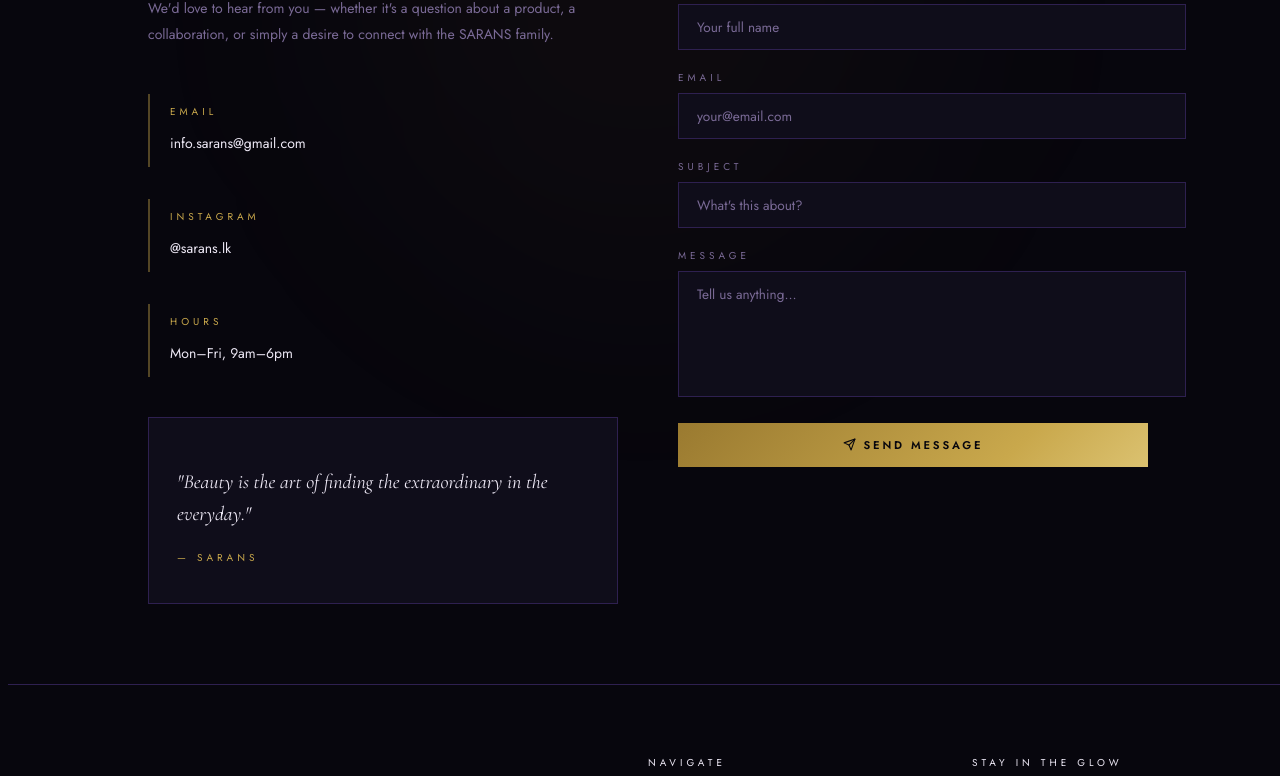
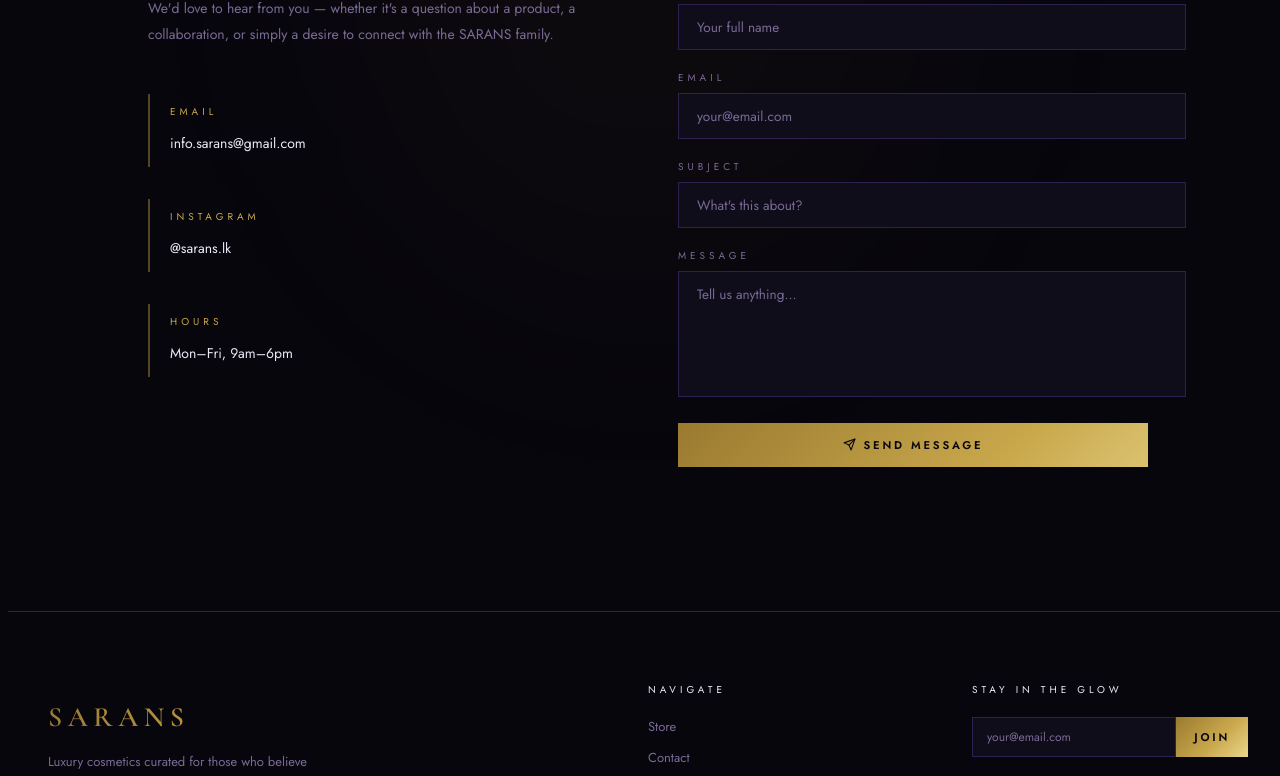
Before and after one commit to sarangan16/online-store, a React (Create React App) app: page /contact in a window 1280 px wide. Shown: the part 397-1173 px from the top of the page. Built offline with nearby package versions, Linux system fonts and the light colour scheme.

Commit message:
quote section has been deleted from contact section

```diff
--- a/src/components/Contact.jsx
+++ b/src/components/Contact.jsx
@@ -174,39 +174,6 @@
             ))}
 
             {/* little brand quote at the bottom */}
-            <div
-              style={{
-                background: "#0f0d1a",
-                border: "1px solid #2e2050",
-                padding: "28px",
-                marginTop: "8px",
-              }}
-            >
-              <p
-                style={{
-                  fontFamily: "Cormorant Garamond, serif",
-                  fontSize: "20px",
-                  color: "#ede8f5",
-                  fontStyle: "italic",
-                  lineHeight: 1.6,
-                }}
-              >
-                "Beauty is the art of finding the extraordinary in the
-                everyday."
-              </p>
-              <p
-                style={{
-                  color: "#c9a84c",
-                  fontSize: "10px",
-                  letterSpacing: "0.4em",
-                  textTransform: "uppercase",
-                  fontFamily: "Jost, sans-serif",
-                  marginTop: "12px",
-                }}
-              >
-                — SARANS
-              </p>
-            </div>
           </div>
 
           {/* right side - the actual form */}
```
